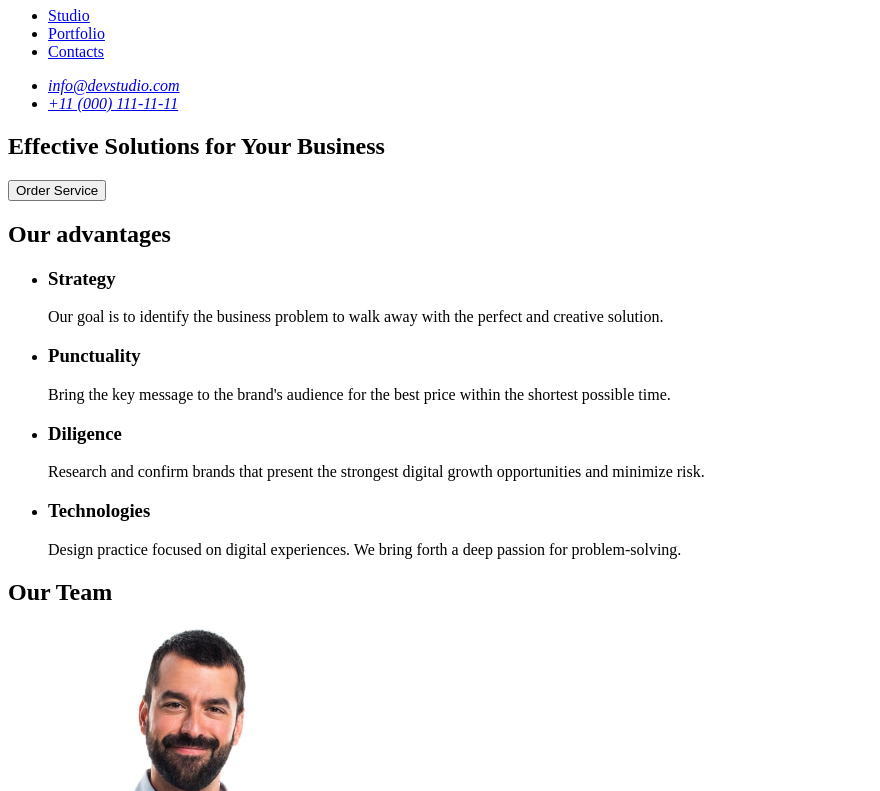
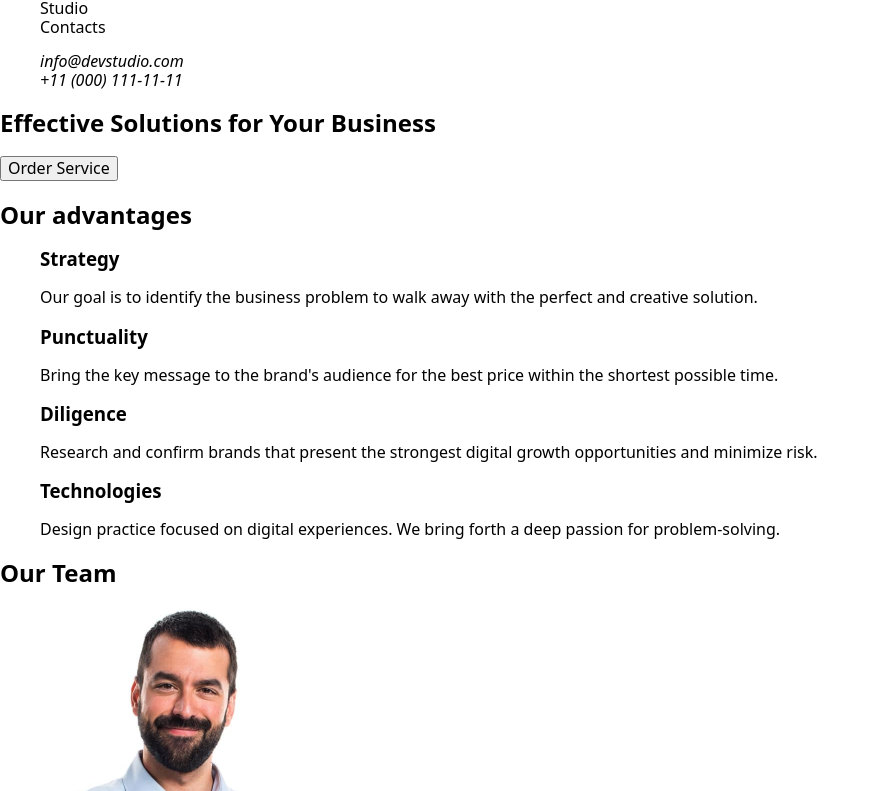
Before and after one commit to Margarita-369/goit-markup-hw-02, a plain HTML site: page index.html in a window 1280 px wide. Shown: the part 35-826 px from the top of the page, without its empty margins (0-880 px from the left). Drawn offline with nearby package versions, Linux system fonts and the light colour scheme.

Commit message:
add linkes

```diff
--- a/css/styles.css
+++ b/css/styles.css
@@ -0,0 +1,8 @@
+ul,
+ol {
+  list-style-type: none;
+}
+a {
+  color: inherit;
+  text-decoration: none;
+}
--- a/index.html
+++ b/index.html
@@ -3,18 +3,34 @@
   <head>
     <meta charset="UTF-8" />
     <meta name="viewport" content="width=device-width, initial-scale=1.0" />
+    <link rel="stylesheet" href="https://fonts.googleapis.com" />
+    <link rel="stylesheet" href="https://fonts.gstatic.com" crossorigin />
+    <link
+      rel="stylesheet"
+      href="https://fonts.googleapis.com/css2?family=Roboto:wght@100;400;500;700&display=swap"
+    />
+    <link rel="preconnect" href="https://fonts.googleapis.com" />
+    <link rel="preconnect" href="https://fonts.gstatic.com" crossorigin />
+    <link
+      rel="stylesheet"
+      href="https://fonts.googleapis.com/css2?family=Raleway:wght@698&display=swap"
+    />
+    <link
+      rel="stylesheet"
+      href="https://cdnjs.cloudflare.com/ajax/libs/modern-normalize/3.0.0/modern-normalize.min.css"
+    />
     <link rel="stylesheet" href="css\styles.css" />
     <title>Web Studio</title>
   </head>
   <body>
     <!--#region header-->
-    <header>
-      <nav>
-        <a href="./index.html">WebStudio</a>
-        <ul>
-          <li><a href="Studio">Studio</a></li>
-          <li><a href="Portfolio">Portfolio</a></li>
-          <li><a href="Contacts">Contacts</a></li>
+    <header class="page-header">
+      <nav class="page-na">
+        <a class="page-logo" href="./index.html">WebStudio</a>
+        <ul class="menu">
+          <li class="menu-item"><a href="Studio">Studio</a></li>
+          <li class="menu-item"></li>
+          <li class="menu-item"><a href="Contacts">Contacts</a></li>
         </ul>
       </nav>
       <address>
```
Also changed, not shown: 1 other file.
